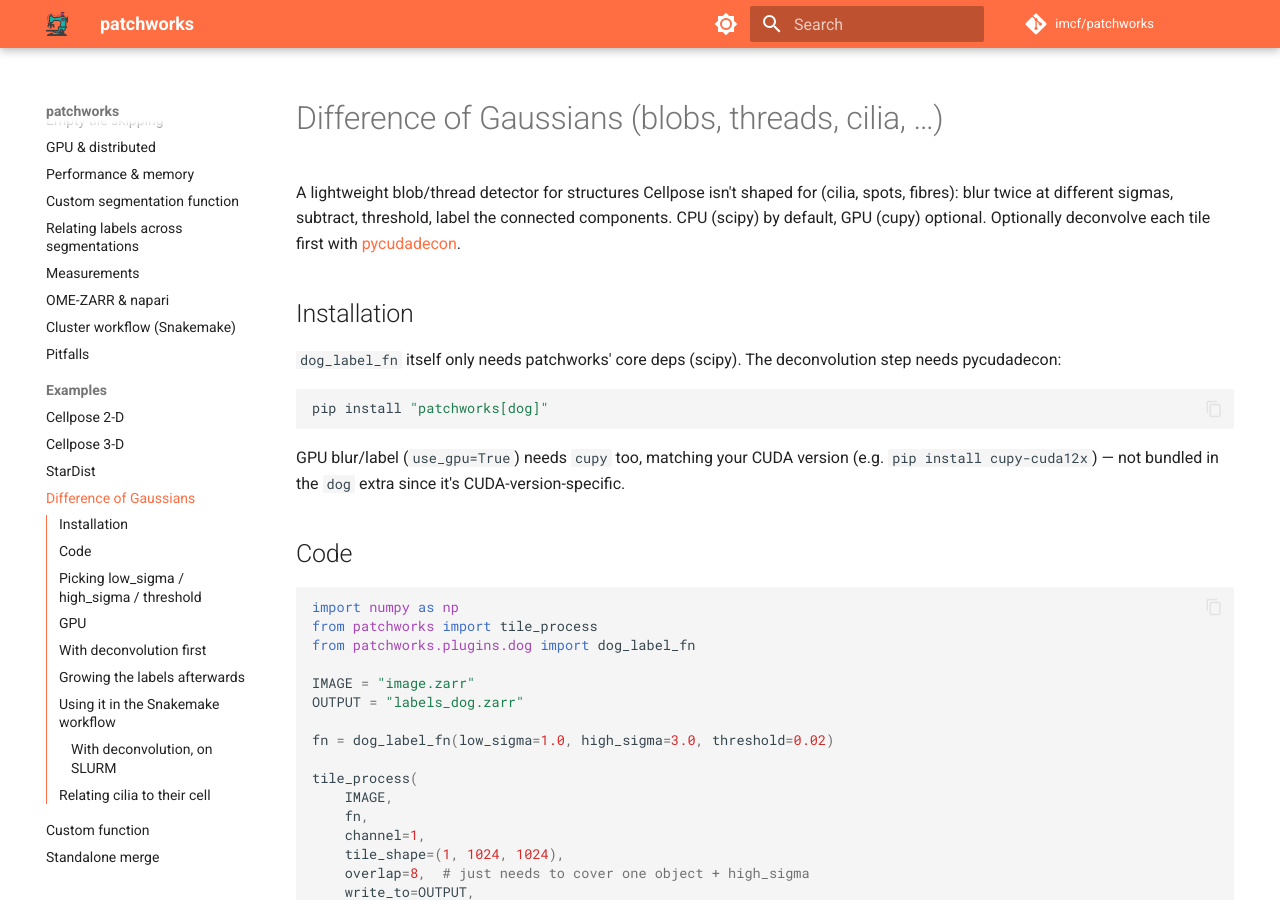
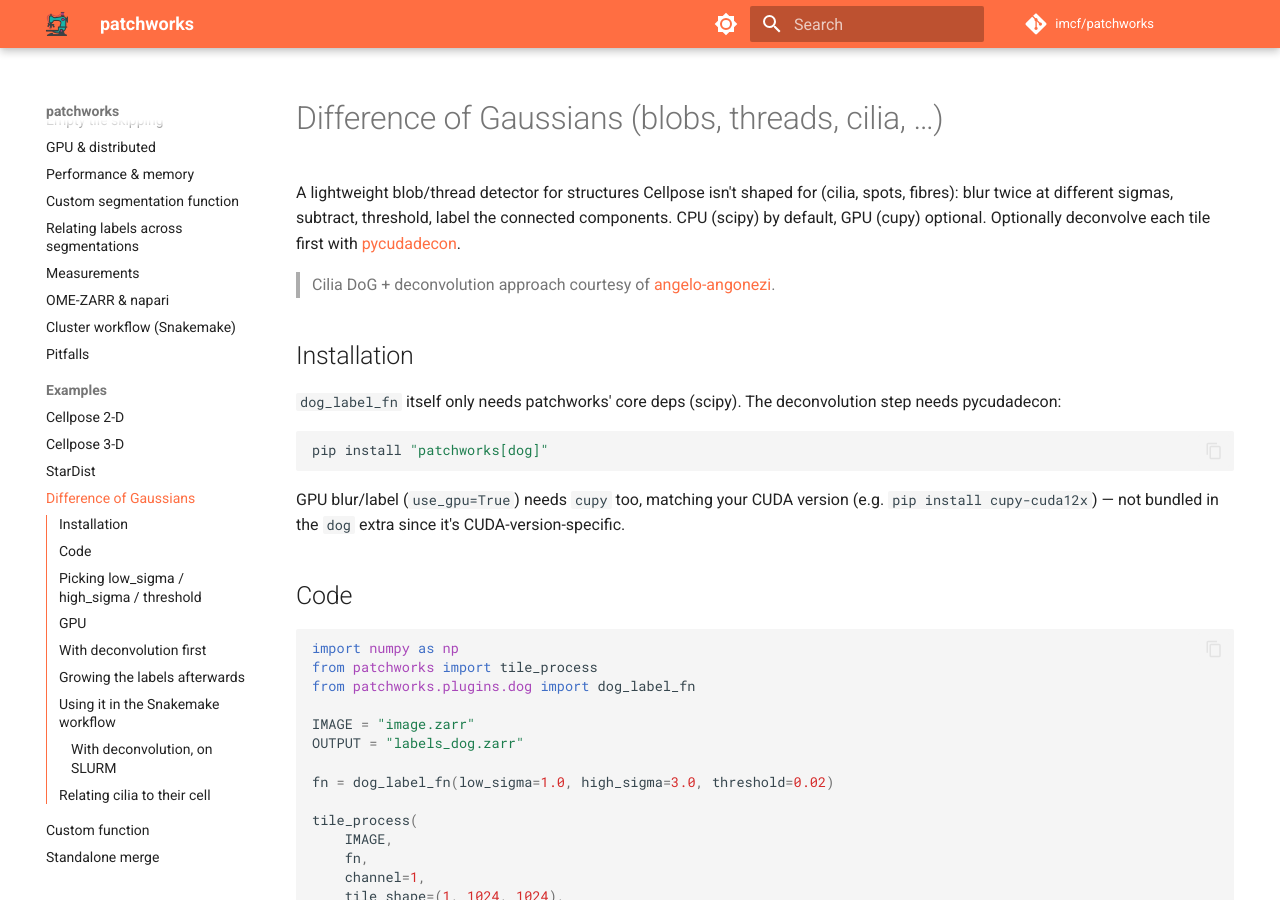
Before and after one commit to imcf/patchworks, an MkDocs documentation site: the page built from docs/examples/dog.md, in a window 1280 px wide and 900 px high. Built offline with MkDocs 1.6.1 and Material for MkDocs 9.7.7, drawn with Linux system fonts in a browser that asks for light colours; comment, search, counter and statistics services are not loaded.

Commit message:
docs: 📝 credit angelo-angonezi for the cilia DoG+decon approach

```diff
--- a/docs/examples/dog.md
+++ b/docs/examples/dog.md
@@ -5,6 +5,9 @@ A lightweight blob/thread detector for structures Cellpose isn't shaped for
 label the connected components. CPU (scipy) by default, GPU (cupy) optional.
 Optionally deconvolve each tile first with
 [pycudadecon](https://github.com/tlambert03/pycudadecon).
+
+> Cilia DoG + deconvolution approach courtesy of
+> [angelo-angonezi](https://github.com/angelo-angonezi).
 
 ## Installation
 
```
